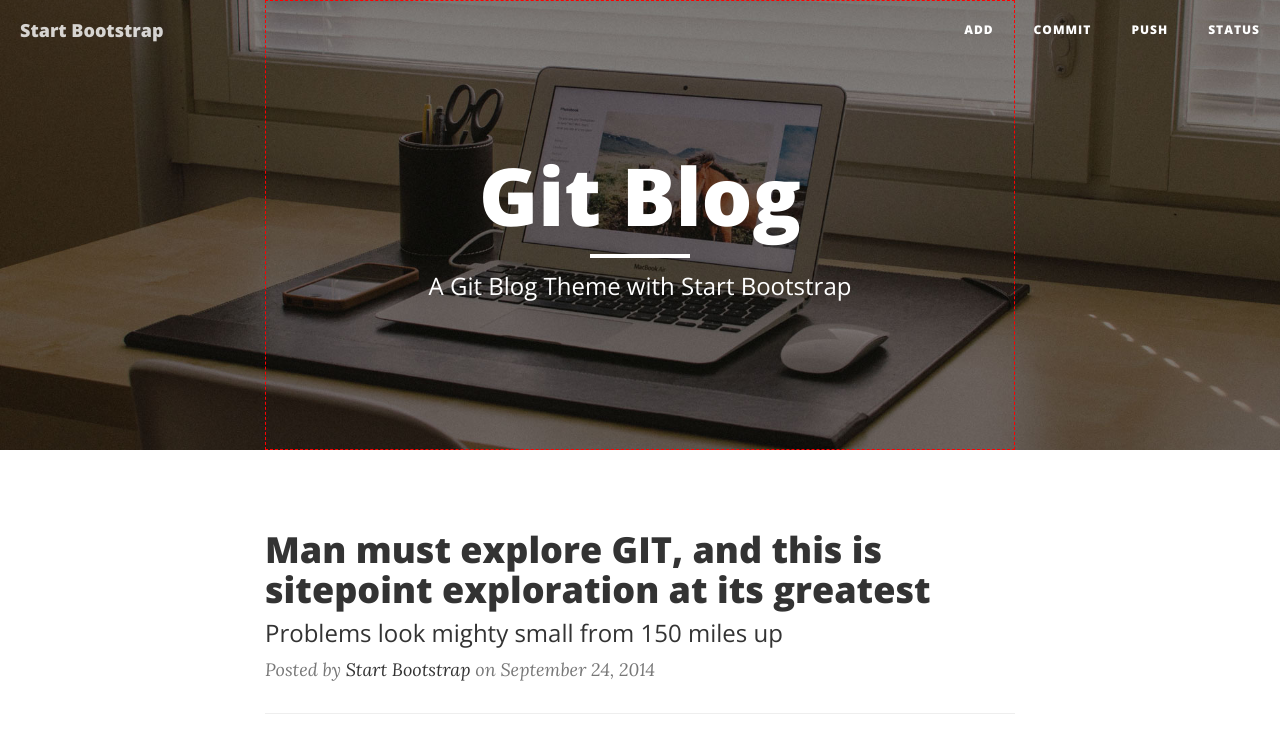
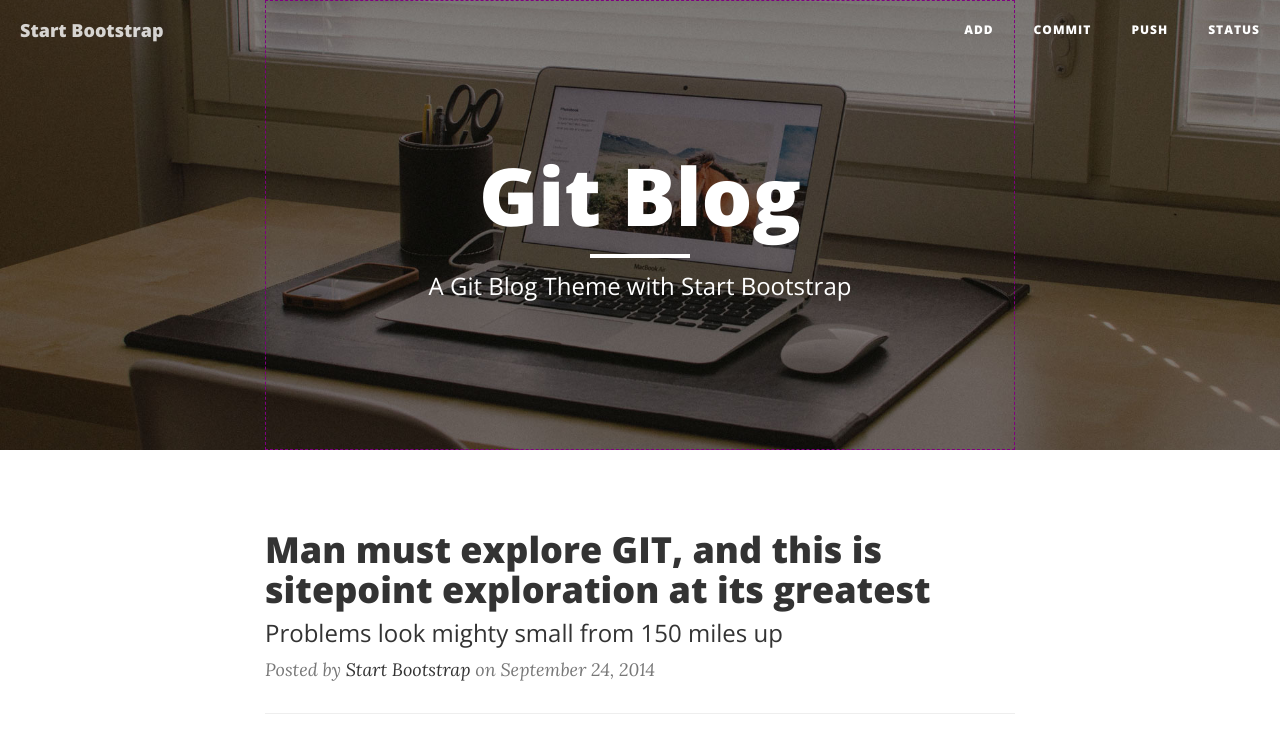
Before and after one commit to RoZZaH/learnable, a website: page index.html in a window 1280 px wide. Shown: the top 741 px of the page. Drawn offline with nearby package versions, Linux system fonts and the light colour scheme.

Commit message:
changed to purple dashes

```diff
--- a/css/clean-blog.css
+++ b/css/clean-blog.css
@@ -401,5 +401,5 @@ body {
 
 .site-heading {
   color: #ff0000;
-  border: 1px dashed red;
+  border: 1px dashed purple;
 }
```
